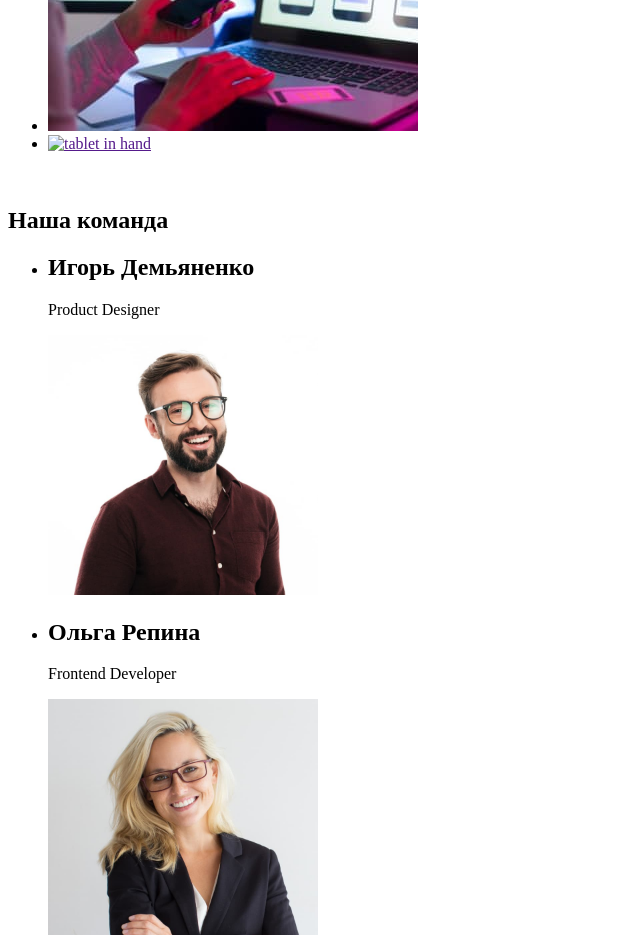
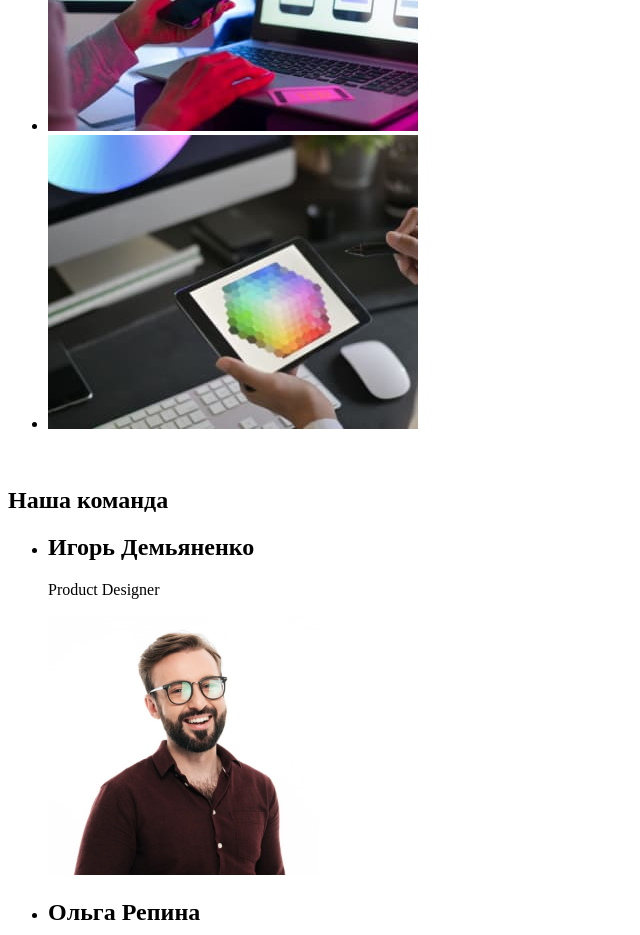
Before and after one commit to Bakuzov/goit-markup-hw-01, a plain HTML site: page index.html in a window 1280 px wide. Shown: the part 1100-2035 px from the top of the page, without its empty margins (0-640 px from the left). Drawn offline with Linux system fonts and the light colour scheme.

Commit message:
каркас

```diff
--- a/index.html
+++ b/index.html
@@ -79,7 +79,7 @@
         </li>
         <li>
           <a href="">
-            <img src="images/img3.jpj" alt="tablet in hand" width="370" />
+            <img src="images/img3.jpg" alt="tablet in hand" width="370" />
           </a>
         </li>
       </ul>
```
